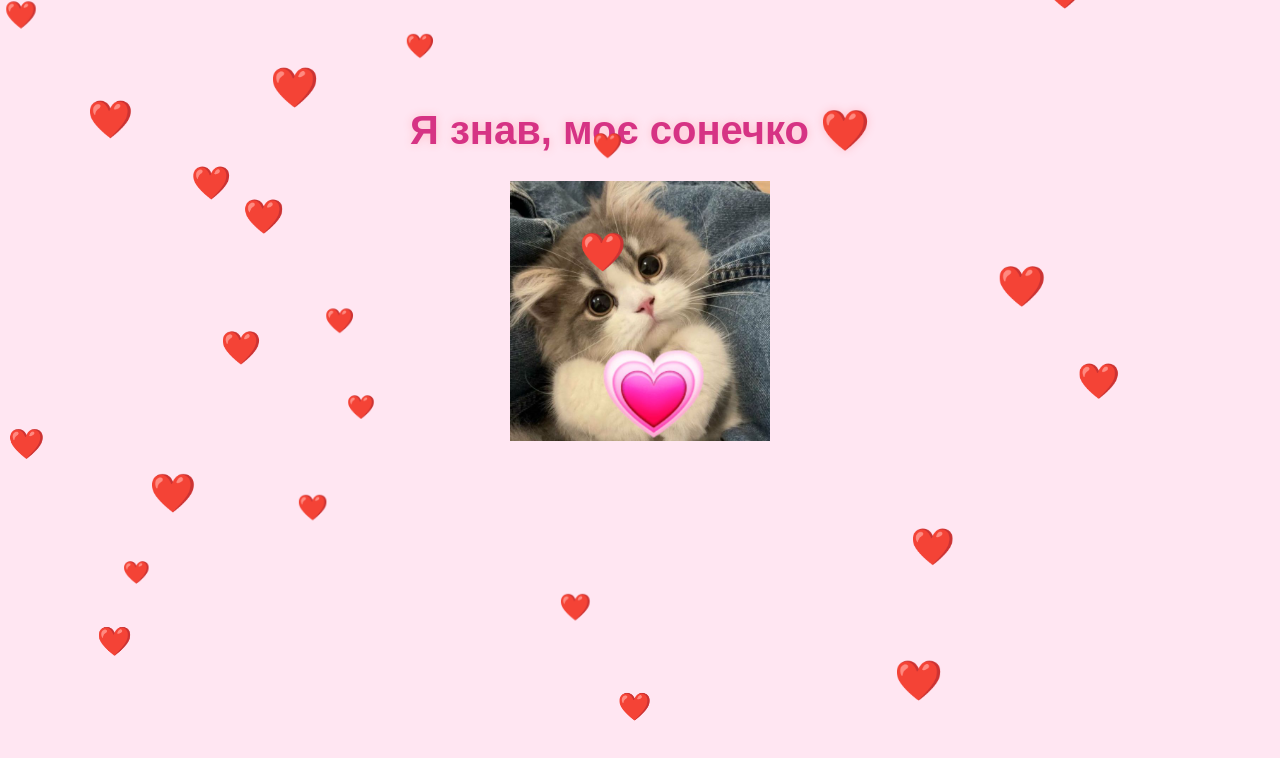
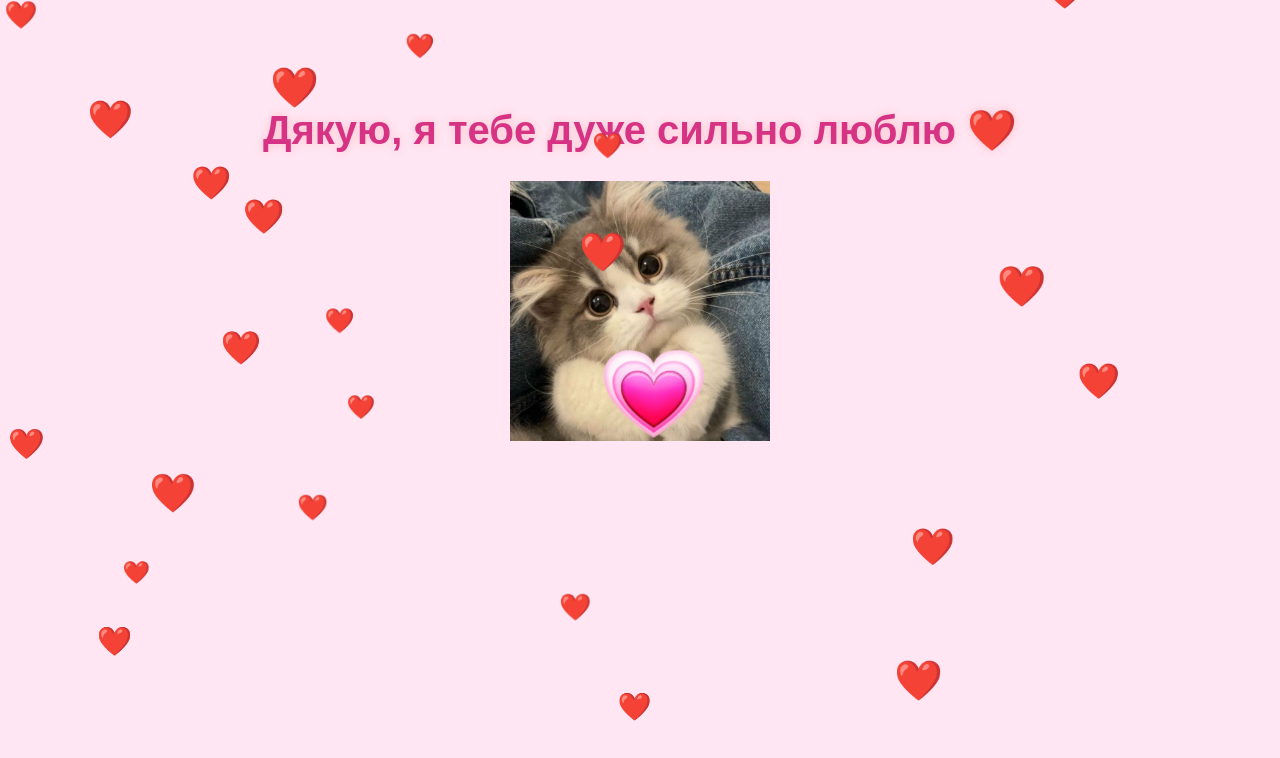
Before and after one commit to dudniakk/new-site, a plain HTML site: page index.html in a window 1280 px wide. Both pictures are taken after a click on the button "Да, любімчик мій ❤️". Drawn offline with Linux system fonts and the light colour scheme.

Commit message:
Update response text in index.html

```diff
--- a/index.html
+++ b/index.html
@@ -109,7 +109,7 @@ function createHeart() {
 }
 
 document.getElementById("yes").onclick = () => {
-  document.getElementById("question").innerText = "Я знав, моє сонечко ❤️";
+  document.getElementById("question").innerText = "Дякую, я тебе дуже сильно люблю ❤️";
   document.getElementById("cat").style.display = "block";
 
   // Робимо плеєр видимим (хоча він прихований CSS), що ініціює автозапуск
```
